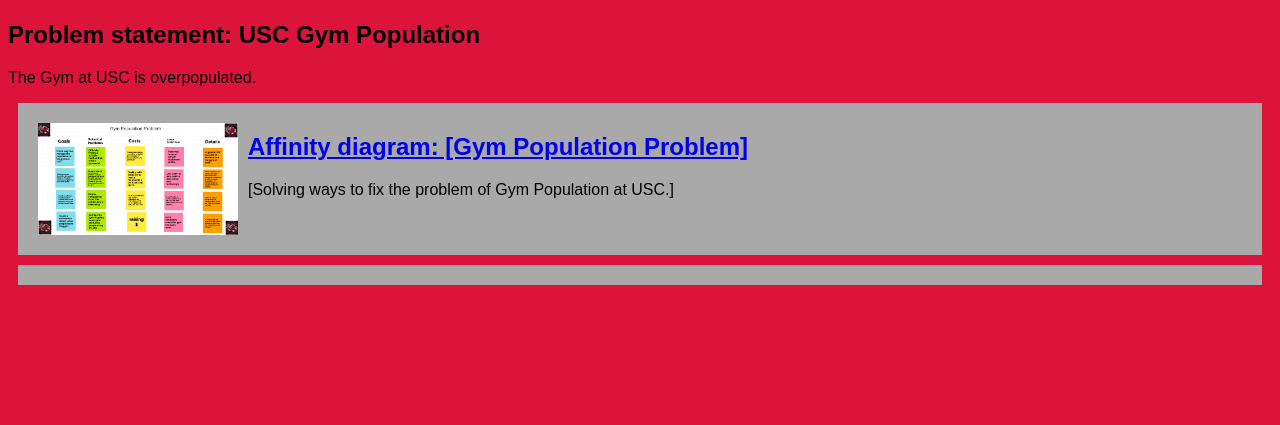
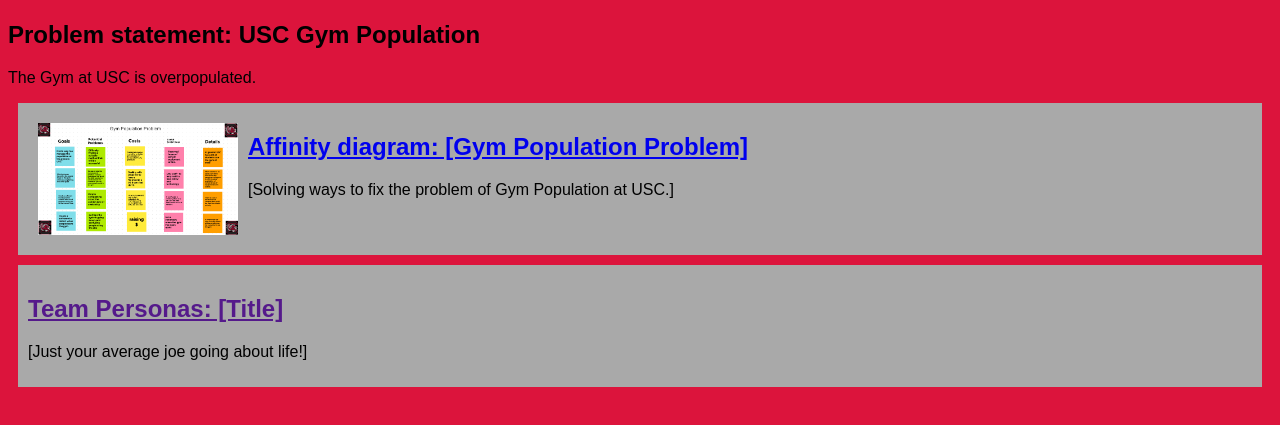
Before and after one commit to InitialDrift781/InitialDrift781.github.io, a plain HTML site: page index.html in a window 1280 px wide. Shown: the part 125-550 px from the top of the page. Drawn offline with Linux system fonts and the light colour scheme.

Commit message:
Update index.html

```diff
--- a/index.html
+++ b/index.html
@@ -31,6 +31,13 @@
 
 <!-- Persona Assignment-->
     <section class="assign"
-      <img src=
+      <img src="images/Screenshot 2023-10-19 at 9.42.18 PM.png" />
+  <section class="assign-det">
+  <a href=""><h2>Team Personas: [Title]</h2></a>
+  <p>
+    [Just your average joe going about life!]
+  </p>
+  </section>
+    </section>
   </body>
 </html>
```
